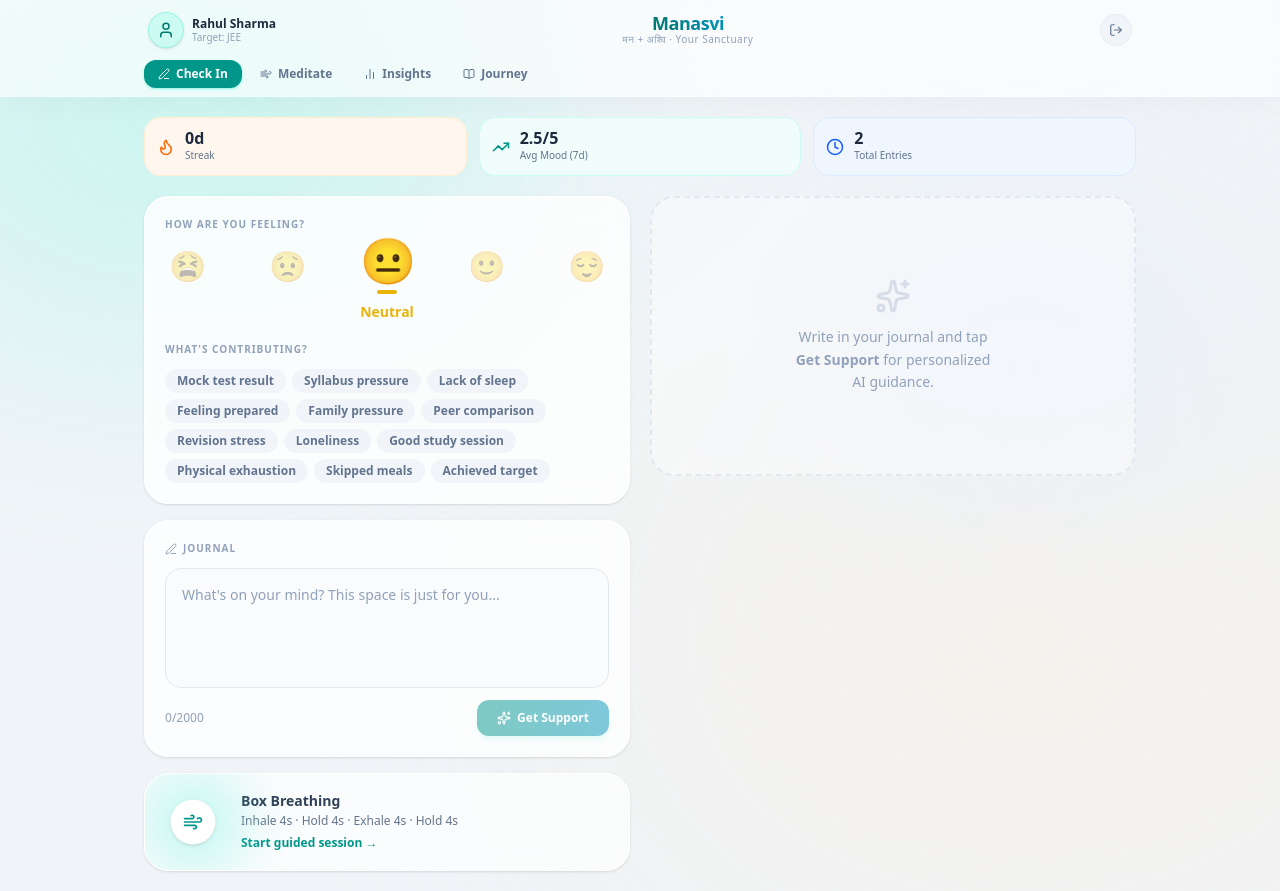
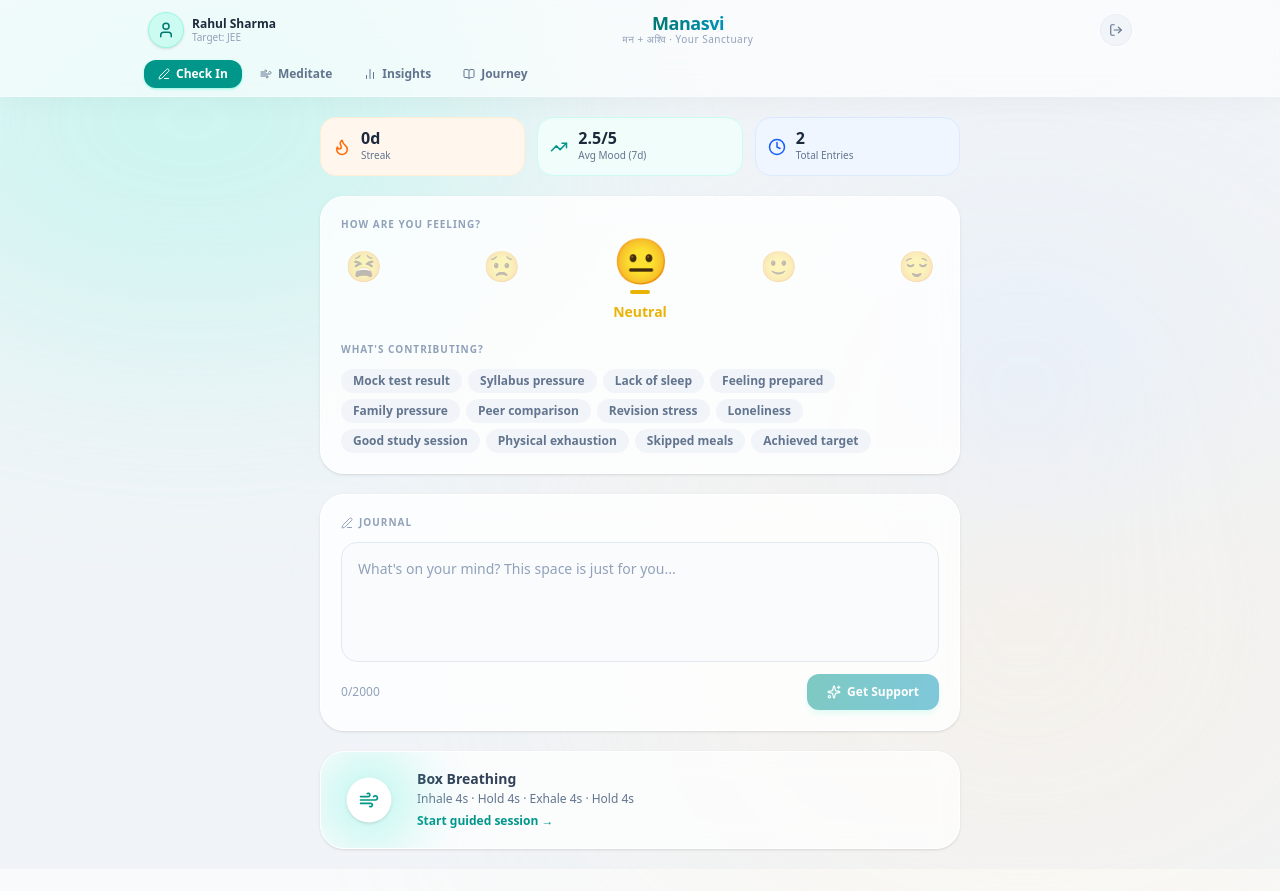
Before and after one commit to photokheecher/manasvi-sanctuary, a Next.js app: page / in a window 1280 px wide. Both pictures are taken after a click on the button "Rahul (JEE)". Built offline with nearby package versions, Linux system fonts and the light colour scheme.

Commit message:
style: restructure check-in tab to a centered single-column layout to prevent desktop page overflow and improve vertical focus

```diff
--- a/src/app/page.tsx
+++ b/src/app/page.tsx
@@ -410,11 +410,11 @@ export default function Home() {
         {/* ════════════════ CHECK-IN TAB ════════════════ */}
         {activeTab === "checkin" && (
           <motion.main key="checkin" variants={containerV} initial="hidden" animate="show" exit={{ opacity: 0, y: -8 }}
-            className="relative z-10 max-w-5xl mx-auto w-full px-4 py-5 grid grid-cols-1 lg:grid-cols-12 gap-5">
+            className="relative z-10 max-w-2xl mx-auto w-full px-4 py-5 flex flex-col gap-5">
 
             {/* Stats row */}
             {logs.length > 0 && (
-              <motion.div variants={itemV} className="col-span-12 grid grid-cols-3 gap-3">
+              <motion.div variants={itemV} className="grid grid-cols-3 gap-3">
                 {[
                   { Icon: Flame, label: "Streak", value: `${streak}d`, cls: "text-orange-500", bg: "bg-orange-50 border-orange-100" },
                   { Icon: TrendingUp, label: "Avg Mood (7d)", value: ltm.avgMood > 0 ? `${ltm.avgMood}/5` : "--", cls: "text-teal-600", bg: "bg-teal-50 border-teal-100" },
@@ -431,9 +431,9 @@ export default function Home() {
               </motion.div>
             )}
 
-            {/* ── Left column ── */}
-            <div className="col-span-1 lg:col-span-6 flex flex-col gap-4">
-
+            {!aiResponse ? (
+              /* Check-In Inputs Stage */
+              <div className="flex flex-col gap-5">
                 {/* Mood picker */}
                 <motion.section variants={itemV}
                   className="bg-white/80 backdrop-blur-md rounded-3xl p-5 shadow-sm border border-white">
@@ -527,17 +527,32 @@ export default function Home() {
                   </div>
                 </motion.section>
               </div>
+            ) : (
+              /* AI Response & Support Stage */
+              <div className="flex flex-col gap-5">
+                {/* Compact check-in header */}
+                <motion.div initial={{ opacity: 0, y: -10 }} animate={{ opacity: 1, y: 0 }}
+                  className="bg-white/90 backdrop-blur-md rounded-2xl p-4 border border-white shadow-sm flex items-center justify-between">
+                  <div className="flex items-center gap-3">
+                    <span className="text-3xl">{MOOD_EMOJIS[mood - 1]}</span>
+                    <div>
+                      <p className="text-xs font-bold text-slate-400 uppercase tracking-widest">Logged check-in</p>
+                      <p className="text-sm font-semibold text-slate-700">Mood: {MOOD_LABELS[mood - 1]}</p>
+                    </div>
+                  </div>
+                  <button onClick={() => setAiResponse(null)}
+                    className="text-xs font-bold px-4 py-2 bg-slate-100 hover:bg-slate-200 text-slate-600 rounded-xl transition-all">
+                    New Check-In
+                  </button>
+                </motion.div>
 
-            {/* ── Right column: AI Response ── */}
-            <div className="col-span-1 lg:col-span-6 flex flex-col gap-4">
                 <AnimatePresence mode="wait">
-                {aiResponse ? (
                   <motion.div key="response"
-                    initial={{ opacity: 0, x: 16, scale: 0.97 }}
-                    animate={{ opacity: 1, x: 0, scale: 1 }}
+                    initial={{ opacity: 0, scale: 0.97 }}
+                    animate={{ opacity: 1, scale: 1 }}
                     exit={{ opacity: 0 }}
                     transition={{ type: "spring", stiffness: 280, damping: 26 }}
-                    className="flex flex-col gap-4"
+                    className="flex flex-col gap-5"
                   >
                     {/* Reflection */}
                     <div className="bg-white/90 backdrop-blur-xl rounded-3xl p-5 shadow-md border border-white relative overflow-hidden">
@@ -760,17 +775,15 @@ export default function Home() {
                       </div>
                     </motion.button>
                   </motion.div>
-                ) : (
-                  <motion.div key="empty" initial={{ opacity: 0 }} animate={{ opacity: 1 }} exit={{ opacity: 0 }}
-                    className="bg-white/40 backdrop-blur-sm rounded-3xl border-2 border-dashed border-slate-200 flex flex-col items-center justify-center text-slate-400 min-h-[280px]">
-                    <Sparkles size={36} className="mb-3 opacity-30" />
-                    <p className="text-sm text-center max-w-[200px] leading-relaxed">
-                      Write in your journal and tap <strong>Get Support</strong> for personalized AI guidance.
-                    </p>
-                  </motion.div>
+                </AnimatePresence>
+                {/* Reset button at the bottom of the feed */}
+                <motion.button whileHover={{ scale: 1.02 }} whileTap={{ scale: 0.98 }}
+                  onClick={() => setAiResponse(null)}
+                  className="w-full py-4 bg-slate-200 hover:bg-slate-350 text-slate-700 font-semibold text-xs rounded-2xl transition-all shadow-sm">
+                  Start Another Check-In
+                </motion.button>
+              </div>
             )}
-              </AnimatePresence>
-            </div>
           </motion.main>
         )}
 
```
Lines whose indentation alone changed are shown as unchanged.
